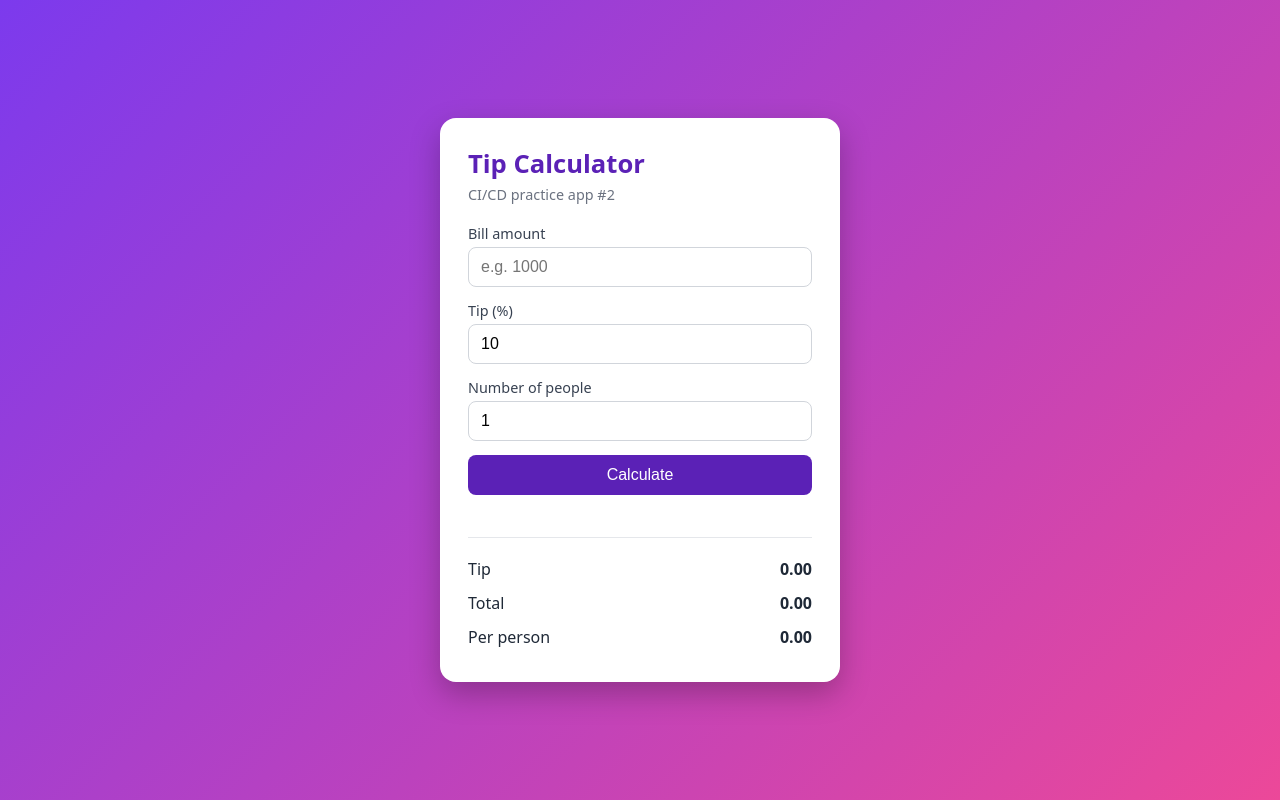
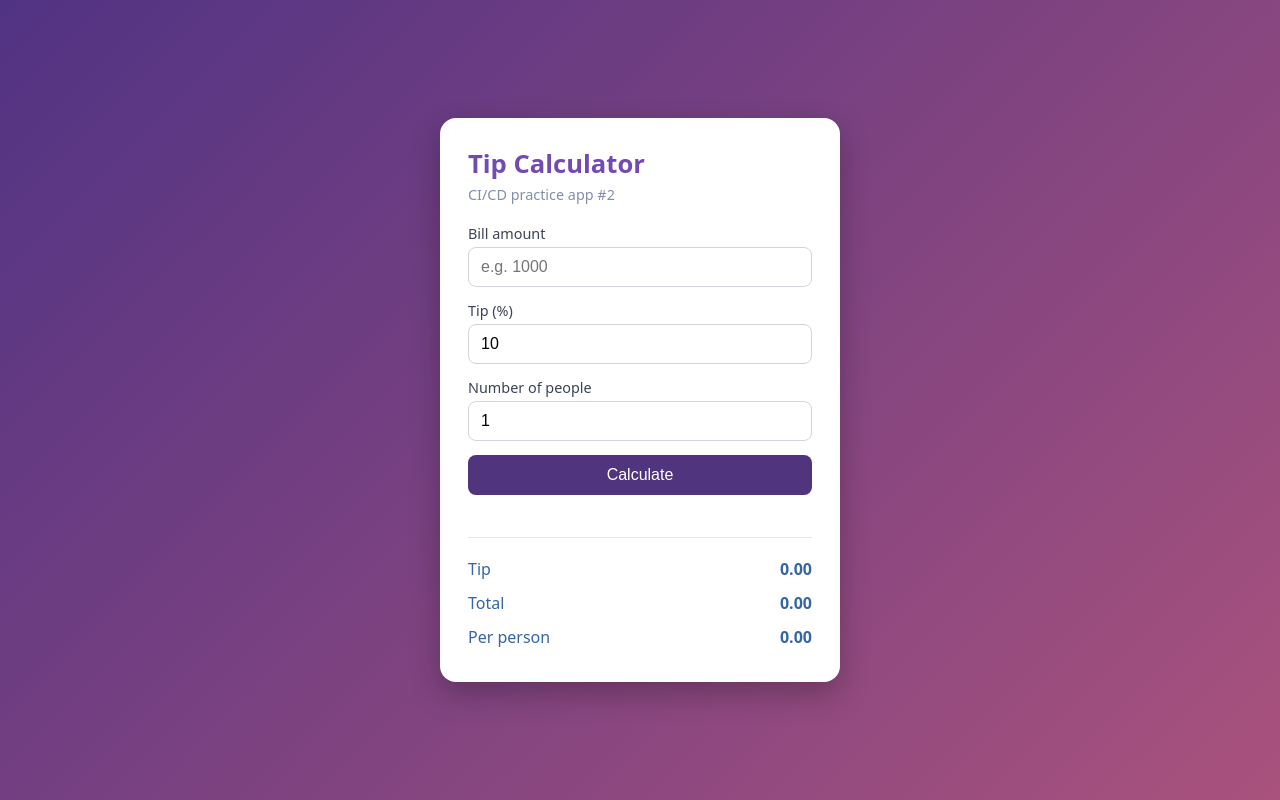
Before and after one commit to FariaSajid/Practice-CI-CD-v2, a website with bundled scripts: page public/index.html in a window 1280 px wide. Built offline with nearby package versions, Linux system fonts and the light colour scheme.

Commit message:
Changed colors

```diff
--- a/public/style.css
+++ b/public/style.css
@@ -9,8 +9,8 @@ body {
   align-items: center;
   justify-content: center;
   font-family: system-ui, -apple-system, "Segoe UI", Roboto, sans-serif;
-  background: linear-gradient(135deg, #7c3aed, #ec4899);
-  color: #1f2937;
+  background: linear-gradient(135deg, #513384, #a9527d);
+  color: #3665a5;
 }
 
 .card {
@@ -24,12 +24,12 @@ body {
 h1 {
   margin: 0;
   font-size: 1.6rem;
-  color: #5b21b6;
+  color: #724bb2;
 }
 
 .subtitle {
   margin: 4px 0 20px;
-  color: #6b7280;
+  color: #828fa9;
   font-size: 0.9rem;
 }
 
@@ -37,7 +37,7 @@ label {
   display: block;
   margin-bottom: 4px;
   font-size: 0.9rem;
-  color: #374151;
+  color: #394354;
 }
 
 input {
@@ -54,7 +54,7 @@ button {
   padding: 11px;
   border: none;
   border-radius: 8px;
-  background: #5b21b6;
+  background: #50347d;
   color: #ffffff;
   font-size: 1rem;
   cursor: pointer;
@@ -67,7 +67,7 @@ button:hover {
 .message {
   min-height: 1.2em;
   margin: 10px 0 0;
-  color: #b91c1c;
+  color: #b91c1cd7;
   font-size: 0.9rem;
 }
 
```
